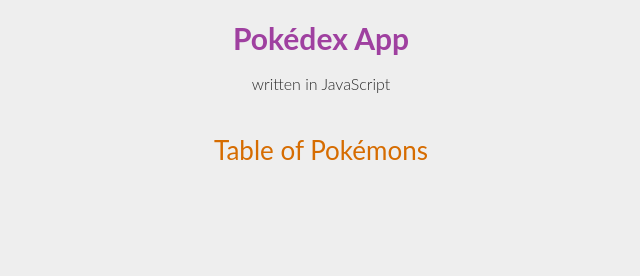
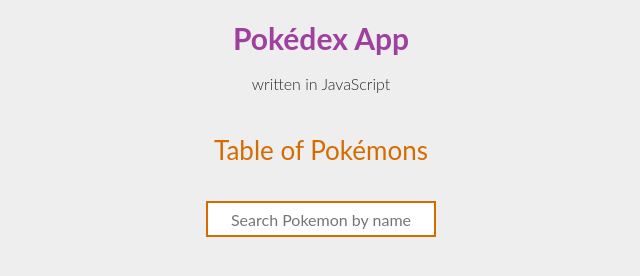
Before and after one commit to sulfidate/cocktail-js-app, a plain HTML site: page index.html in a window 1280 px wide. Shown: the whole page, without its empty margins (319-959 px from the left). Drawn offline with nearby package versions, Linux system fonts and the light colour scheme; no server answers.

Commit message:
Update index.html
add <input/> field with label

```diff
--- a/index.html
+++ b/index.html
@@ -20,6 +20,9 @@
 			<!-- container main content -->
 			<div class="main">
 				<h2>Table of Pokémons</h2>
+				<!-- Search Bar -->
+				<label for="filter_pokemons" class="hidden">Search Pokemon by name</label>
+					<input type="text" class="form-control" id="filter_pokemons" placeholder="Search Pokemon by name"/>
 				<!-- ul to create pokemon-list (html-content) with JavaScript -->
 				<ul class="pokemon-list"></ul>
 			</div>
@@ -27,5 +30,6 @@
 		<script src="js/promise-polyfill.js"></script>
 		<script src="js/fetch-polyfill.js"></script>
 		<script src="js/scripts.js"></script>
+		<script src="js/tota11y.min.js"></script>
 	</body>
 </html>
```
